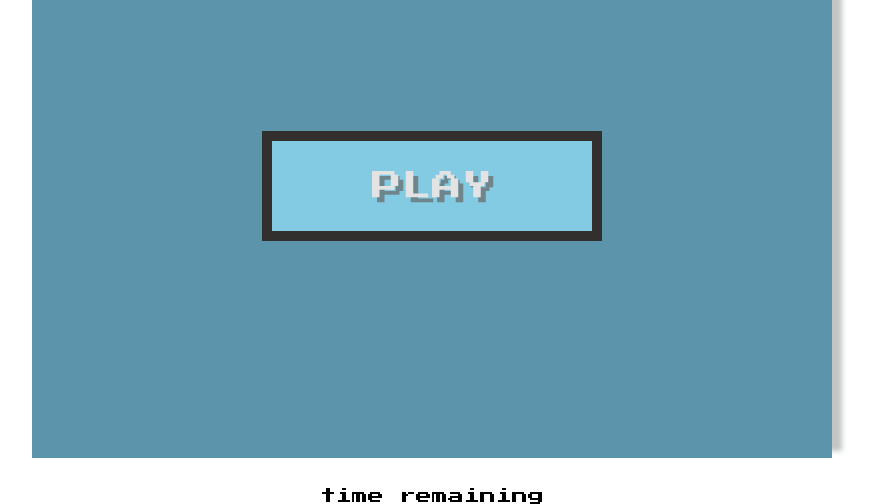
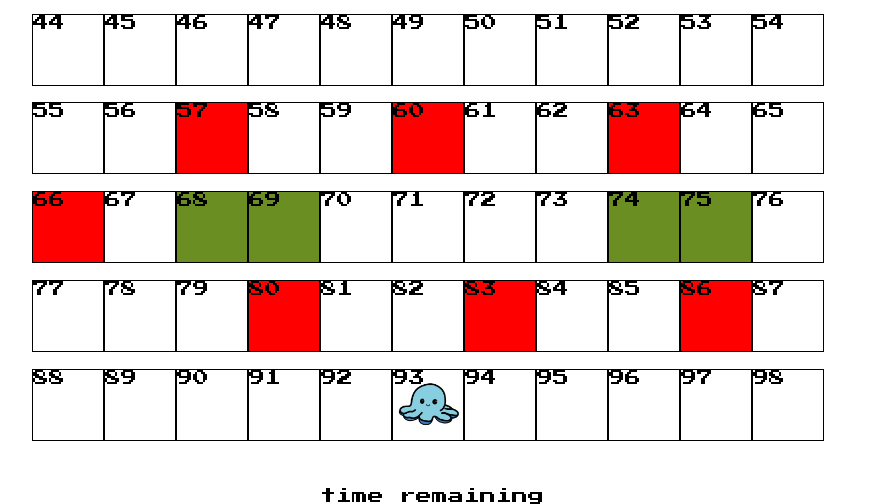
Before and after one commit to vezmaxwell/Ernestos_Escape, a plain HTML site: page index.html in a window 1280 px wide. Shown: the part 396-900 px from the top of the page, without its empty margins (208-1083 px from the left). Drawn offline with Linux system fonts and the light colour scheme.

Commit message:
project 1 loop

```diff
--- a/scripts/appCOPY.js
+++ b/scripts/appCOPY.js
@@ -6,7 +6,21 @@ function init(){
   const safeDen = [1, 3, 5, 7, 9]
 
   console.log(shortCarStart)
+  const playBtn = document.querySelector('.play-btn')
+  let gameTime = 120
+  let lives = 3
 
+
+// function to start the game on click of play button, title screen goes away
+  function startGame(){
+    document.querySelector('.title-screen-wrapper').style.display = 'none'
+    setInterval(() => {
+      gameTime--
+      console.log(gameTime)
+    }, 1000)
+  }
+
+  playBtn.addEventListener('click', startGame)
 
   //*----------------------------------------------------------------------------------------------------------------------------------------------------------------------------------------------------
   //* GRID ------
@@ -76,7 +90,7 @@ function init(){
 
 
 
-    // console.log(shortCarStart.map(el => el++))
+
 
     // for (let i = 0; i < shortCarStart.length; i++){
     //   shortCarStart = cells[shortCarStart[i + 1]]
@@ -92,9 +106,33 @@ function init(){
 
 
     function makeShortCar(){
+
+
       for (let i = 0; i < shortCarStart.length; i++)
-        cells[shortCarStart[i]].classList.add(shortCar)
+        cells[shortCarStart[i]].classList.add(shortCar)            // create first short car
+
+
+      setInterval(() => {
+        for (let i = 0; i < shortCarStart.length; i++)
+          cells[shortCarStart[i]].classList.remove(shortCar)      // removes short car
+
+
+        if (shortCarStart === shortCarStart[10, 21, 32, 43, 54, 65, 76, 87, 98]) {          // if statement to say if its any of these indices to - 10 instead
+          shortCarStart = shortCarStart.map(el => el -= 10)
+        } else
+          shortCarStart = shortCarStart.map(el => el += 1)          // adds 1 to index
+
+        for (let i = 0; i < shortCarStart.length; i++)
+          cells[shortCarStart[i]].classList.add(shortCar)         // adds class of short car to new index
+        console.log(shortCarStart)
+
+      }, 4000
+      )
+
     }
+
+    // console.log(shortCarStart.map(el => el += 1))
+
 
     // function moveShortCar(){
     //   for (let i = 0; i < shortCarStart.length; i++)
@@ -187,18 +225,20 @@ function init(){
 
   // playBtn.addEventListener('click', startGame)
 
-  const playBtn = document.querySelector('.play-btn')
-  let gameTime = 10
-  let lives = 3
+  // const playBtn = document.querySelector('.play-btn')
+  // let gameTime = 10
+  // let lives = 3
 
-  function startGame(){
-    document.querySelector('.title-screen-wrapper').style.display = 'none'
-    //add title screen later, display: none
-    setInterval(() => {
-      gameTime--
-      console.log(gameTime)
-    }, 1000)
-  }
+  // function startGame(){
+  //   document.querySelector('.title-screen-wrapper').style.display = 'none'
+  //   //add title screen later, display: none
+  //   setInterval(() => {
+  //     gameTime--
+  //     console.log(gameTime)
+  //   }, 1000)
+  // }
+
+  // playBtn.addEventListener('click', startGame)
 
   // if (gameTime < 0){
   //   clearInterval(gameTime)
@@ -209,7 +249,7 @@ function init(){
   //   console.log(gameTime)
   // }
 
-  playBtn.addEventListener('click', startGame)
+
 
 
 
@@ -295,3 +335,31 @@ function init(){
   //             // if player presses button to play again, startGame
   //             // else display title screen
   // }  // maybe i will set a time out that will reload the page if nothing happens for a minute
+
+
+
+
+
+
+
+
+
+
+
+
+  // function makeShortCar(){
+
+
+  //   for (let i = 0; i < shortCarStart.length; i++)
+  //     cells[shortCarStart[i]].classList.add(shortCar)
+
+  //   setInterval(() => {
+  //     for (let i = 0; i < shortCarStart.length; i++)
+  //       cells[shortCarStart[i]].classList.remove(shortCar)
+  //     shortCarStart = shortCarStart.map(el => el += 1)
+  //     for (let i = 0; i < shortCarStart.length; i++)
+  //       cells[shortCarStart[i]].classList.add(shortCar)
+
+  //   }, 2000
+  //   )
+  // }
--- a/styles.css
+++ b/styles.css
@@ -41,10 +41,10 @@ button:hover {
   color: rgb(230, 225, 65);
   text-shadow: 5px 5px rgba(230, 225, 65, 0.2);
 }
-/*
+
 .title-screen-wrapper {
   display: none;
-} */
+}
 
 .title-screen {
   background-color: #5c94ab;
@@ -88,7 +88,7 @@ button:hover {
 }
 
 .shortCar {
-  background-color: pink;
+  background-color: red;
   background-size: 100%;
 }
 
```
